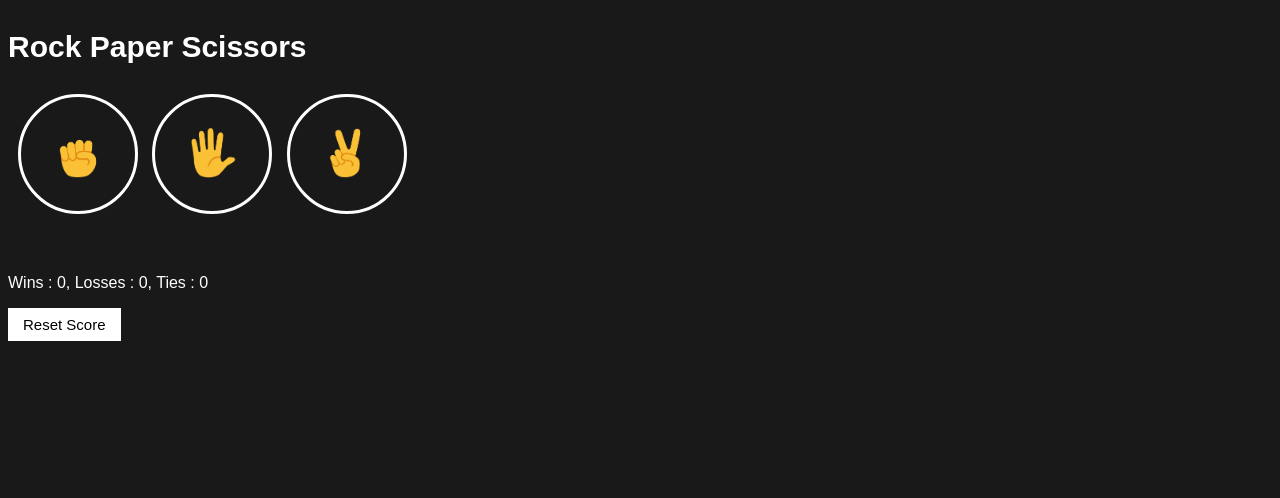
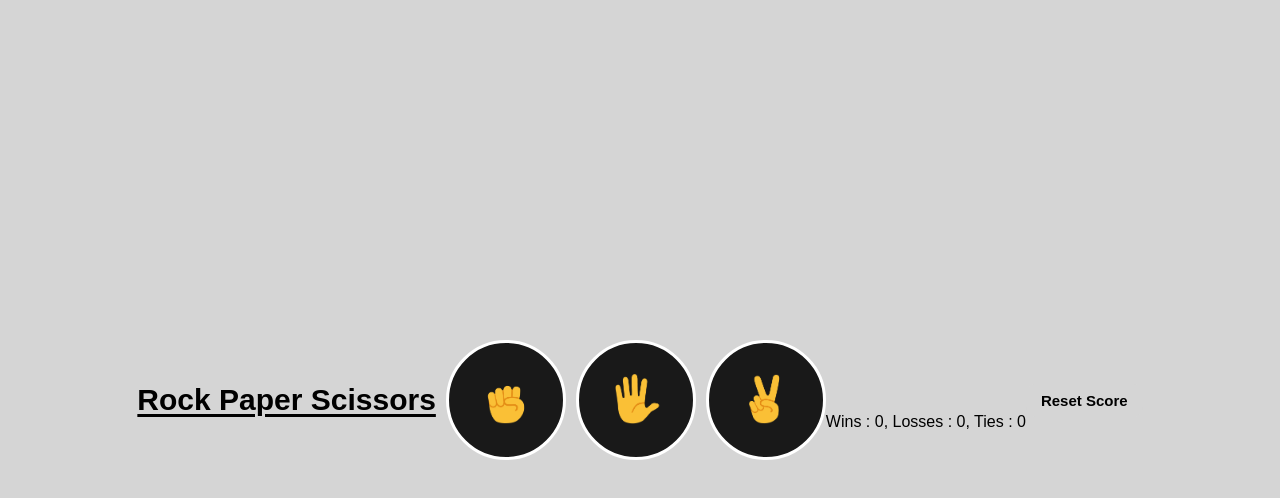
Before and after one commit to Harish1005/RockPaperScissor, a plain HTML site: page index.html in a window 1280 px wide. Drawn offline with Linux system fonts and the light colour scheme.

Commit message:
Update rps-final.css

```diff
--- a/rps-final.css
+++ b/rps-final.css
@@ -1,11 +1,17 @@
 body{
-      background-color: rgb(25, 25, 25);
-      color: white;
+  background-color: rgb(213, 213, 213);
+  margin: 0;
+  height: 100vh;
+  display: flex;
+  justify-content: center;
+  align-items: center;
   font-family: Arial;
 }
 .game-title{
   font-size: 30px;
   font-weight: bold;
+  text-decoration: underline;
+  text-underline-offset: 4px;
 }
 .move-icon{
   height: 50px;
@@ -28,9 +34,26 @@ body{
   margin-top: 60px;
 }
 .reset-btn{
-      background-color: white;
+  background-color: rgb(213, 213, 213);
   border: none;
   font-size: 15px;
+  font-weight: bold;
   padding: 8px 15px;
   cursor: pointer;
+  border-radius: 10px;
+  transition: all 0.2s;
 }
+.reset-btn:hover{
+  background-color: rgb(25, 25, 25);
+  color: white;
+  font-weight: bold;
+  box-shadow: 0px 0px 5px rgb(213, 213, 213);
+}
+.main-div{
+  background-color: rgb(25, 25, 25);
+  text-align: center;
+  color: white;
+  padding: 30px;
+  border-radius: 20px;
+  box-shadow: 0px 0px 8px rgb(25, 25, 25);
+}
```
Lines whose indentation alone changed are shown as unchanged.
